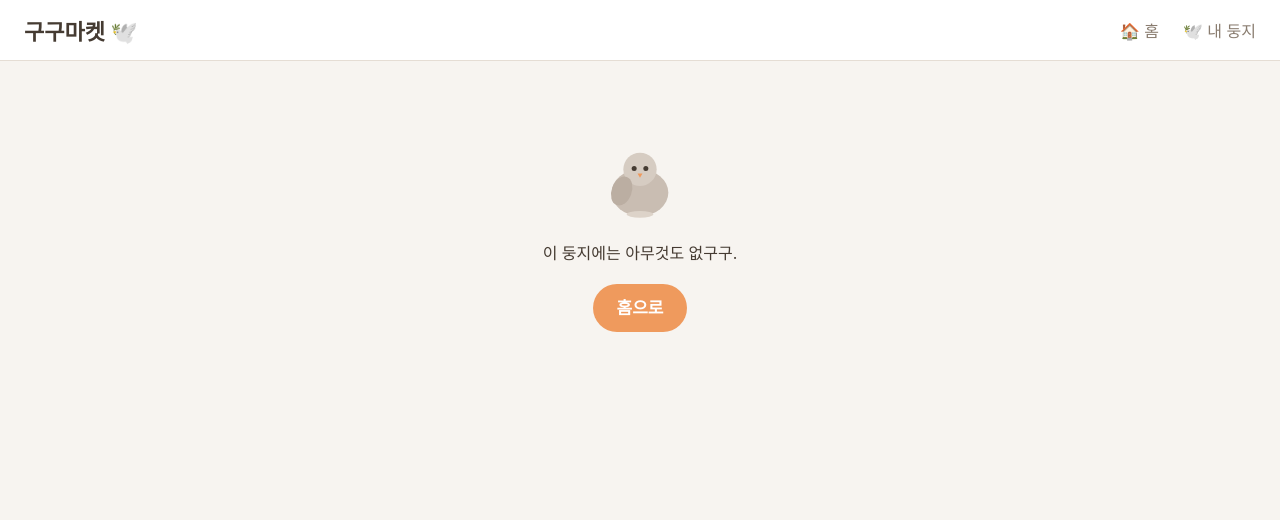
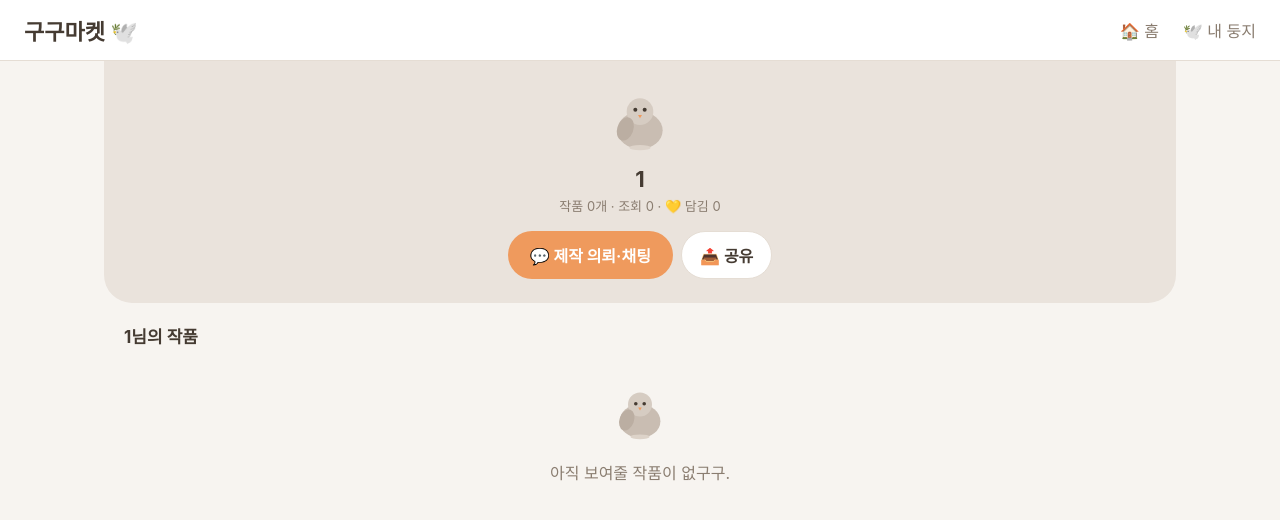
Before and after one commit to sarocoart/gugu, a Next.js app: page /maker/1 in a window 1280 px wide. Before the commit this address had no page. Shown: the top 520 px of the page. Built offline with nearby package versions, Linux system fonts and the light colour scheme.

Commit message:
Add files via upload

```diff
--- /dev/null
+++ b/app/maker/[name]/page.tsx
@@ -0,0 +1,146 @@
+"use client";
+
+import { useEffect, useState } from "react";
+import { useRouter } from "next/navigation";
+import Pigeon from "@/components/Pigeon";
+import AppCard from "@/components/AppCard";
+import type { GuguApp } from "@/lib/data";
+import { getAllApps } from "@/lib/catalog";
+import { getViews, getSaved } from "@/lib/storage";
+import { colors, font } from "@/lib/theme";
+
+// 메이커 페이지 — 만든 사람의 프로필과 작품 전부를 보여줍니다.
+// 채팅 버튼: 메이커가 연락 주소(오픈채팅/이메일)를 남겼으면 그리로 연결됩니다.
+// 서버 연결 후에는 구구마켓 안의 진짜 채팅으로 업그레이드할 자리예요.
+export default function MakerPage({ params }: { params: { name: string } }) {
+  const router = useRouter();
+  const makerName = decodeURIComponent(params.name);
+  const [works, setWorks] = useState<GuguApp[]>([]);
+  const [totalViews, setTotalViews] = useState(0);
+  const [totalSaves, setTotalSaves] = useState(0);
+  const [contact, setContact] = useState("");
+  const [copied, setCopied] = useState(false);
+  const [noContactMsg, setNoContactMsg] = useState(false);
+
+  useEffect(() => {
+    const list = getAllApps().filter((a) => a.maker === makerName);
+    setWorks(list);
+    const views = getViews();
+    const savedIds = getSaved();
+    setTotalViews(list.reduce((sum, a) => sum + (views[a.id] ?? 0), 0));
+    setTotalSaves(list.reduce((sum, a) => sum + (savedIds.includes(a.id) ? 1 : 0), 0));
+    // 이 메이커의 작품 중 연락 주소가 있는 첫 작품에서 가져옵니다.
+    const withContact = list.find((a) => a.contact && a.contact.trim() !== "");
+    setContact(withContact?.contact ?? "");
+  }, [makerName]);
+
+  // 채팅/제작 의뢰 — 이메일이면 메일 앱, 링크면 새 창으로.
+  const openChat = () => {
+    if (!contact) {
+      setNoContactMsg(true);
+      window.setTimeout(() => setNoContactMsg(false), 2500);
+      return;
+    }
+    const target = contact.includes("@") && !contact.startsWith("http") ? `mailto:${contact}` : contact;
+    window.open(target, "_blank", "noopener");
+  };
+
+  // 메이커 페이지 공유 — 휴대폰은 공유창, PC는 링크 복사.
+  const share = async () => {
+    const shareUrl = window.location.href;
+    try {
+      if (navigator.share) {
+        await navigator.share({ title: `구구마켓 — ${makerName}님의 작품`, url: shareUrl });
+        return;
+      }
+    } catch {
+      return;
+    }
+    try {
+      await navigator.clipboard.writeText(shareUrl);
+      setCopied(true);
+      window.setTimeout(() => setCopied(false), 2000);
+    } catch {
+      // 무시
+    }
+  };
+
+  return (
+    <div>
+      <header
+        style={{
+          background: colors.mocha,
+          padding: "28px 20px 24px",
+          textAlign: "center",
+          borderRadius: "0 0 28px 28px",
+        }}
+      >
+        <Pigeon size={80} mood="hello" />
+        <h1 style={{ margin: "10px 0 4px", fontSize: font.title, fontWeight: 700, color: colors.text }}>
+          {makerName}
+        </h1>
+        <p style={{ margin: 0, fontSize: font.sub, color: colors.textSub }}>
+          작품 {works.length}개 · 조회 {totalViews} · 💛 담김 {totalSaves}
+        </p>
+
+        <div style={{ display: "flex", gap: 8, justifyContent: "center", marginTop: 16 }}>
+          <button
+            onClick={openChat}
+            style={{
+              height: 48,
+              padding: "0 22px",
+              borderRadius: 24,
+              border: "none",
+              background: colors.orange,
+              color: "#FFFFFF",
+              fontSize: font.body,
+              fontWeight: 700,
+              cursor: "pointer",
+            }}
+          >
+            💬 제작 의뢰·채팅
+          </button>
+          <button
+            onClick={share}
+            style={{
+              height: 48,
+              padding: "0 18px",
+              borderRadius: 24,
+              border: `1px solid ${colors.line}`,
+              background: colors.surface,
+              color: colors.text,
+              fontSize: font.body,
+              fontWeight: 600,
+              cursor: "pointer",
+            }}
+          >
+            {copied ? "복사됨 ✓" : "📤 공유"}
+          </button>
+        </div>
+        {noContactMsg && (
+          <p style={{ margin: "10px 0 0", fontSize: font.sub, color: colors.orangeText, fontWeight: 600 }}>
+            아직 연락 주소를 안 남겼구구. 곧 채팅이 열릴 거예요!
+          </p>
+        )}
+      </header>
+
+      <section style={{ padding: "20px 16px" }}>
+        <h2 style={{ margin: "0 4px 12px", fontSize: font.cardTitle, fontWeight: 700, color: colors.text }}>
+          {makerName}님의 작품
+        </h2>
+        {works.length === 0 ? (
+          <div style={{ textAlign: "center", padding: "24px 0" }}>
+            <Pigeon size={72} mood="empty" />
+            <p style={{ fontSize: font.body, color: colors.textSub }}>아직 보여줄 작품이 없구구.</p>
+          </div>
+        ) : (
+          <div className="gugu-grid">
+            {works.map((app) => (
+              <AppCard key={app.id} app={app} />
+            ))}
+          </div>
+        )}
+      </section>
+    </div>
+  );
+}
--- a/lib/data.ts
+++ b/lib/data.ts
@@ -10,6 +10,7 @@ export type GuguApp = {
   url: string;         // 실행 URL — 비워두면 "준비 중" 표시
   maker: string;       // 제작자 이름
   tags?: string[];     // 검색 단어 — 제목에 없는 말로도 찾아지게 (예: ["운동","건강"])
+  contact?: string;    // 연락 받을 주소 — 오픈채팅 링크 또는 이메일 (제작 의뢰용)
   minutes?: number;    // 소요 시간(분), 선택
   createdAt?: number;  // 올린 시각 — 7일 안이면 NEW 배지가 붙어요
   hidden?: boolean;    // true면 홈에서 숨겨져요 (내가 올린 것에서만 보임)
```
Also changed, not shown: app/play/[id]/page.tsx (+30 -1 lines), app/upload/page.tsx (+10 -0 lines).
